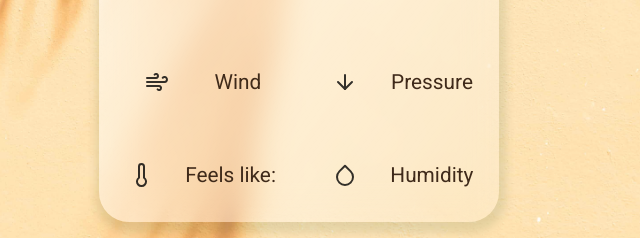
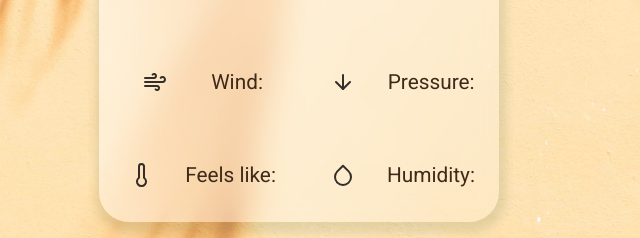
Before and after one commit to vbit27/weather-app, a website: page dist/index.html in a window 1280 px wide. Shown: the part 493-731 px from the top of the page, 341-981 px from the left. Drawn offline with Linux system fonts and the light colour scheme; no server answers.

```diff
--- a/dist/index.html
+++ b/dist/index.html
@@ -36,14 +36,14 @@
       <div class="wind-container info">
         <img src="./images/wind.svg" class="svg" />
         <div>
-          <p>Wind</p>
+          <p>Wind:</p>
           <p class="wind-data"></p>
         </div>
       </div>
       <div class="pressure-container info">
         <img src="./images/arrow-down.svg" class="svg" />
         <div>
-          <p>Pressure</p>
+          <p>Pressure:</p>
           <p class="pressure-data"></p>
         </div>
       </div>
@@ -57,7 +57,7 @@
       <div class="humidity-container info">
         <img src="./images/droplet.svg" class="svg" />
         <div>
-          <p>Humidity</p>
+          <p>Humidity:</p>
           <p class="humidity-data"></p>
         </div>
       </div>
--- a/dist/style.css
+++ b/dist/style.css
@@ -79,6 +79,7 @@
   display: grid;
   grid-template-columns: 1fr 1fr;
   grid-template-rows: 4fr 1fr 1fr;
+  position: relative;
 }
 
 /* SWITCH BUTTON */
```
